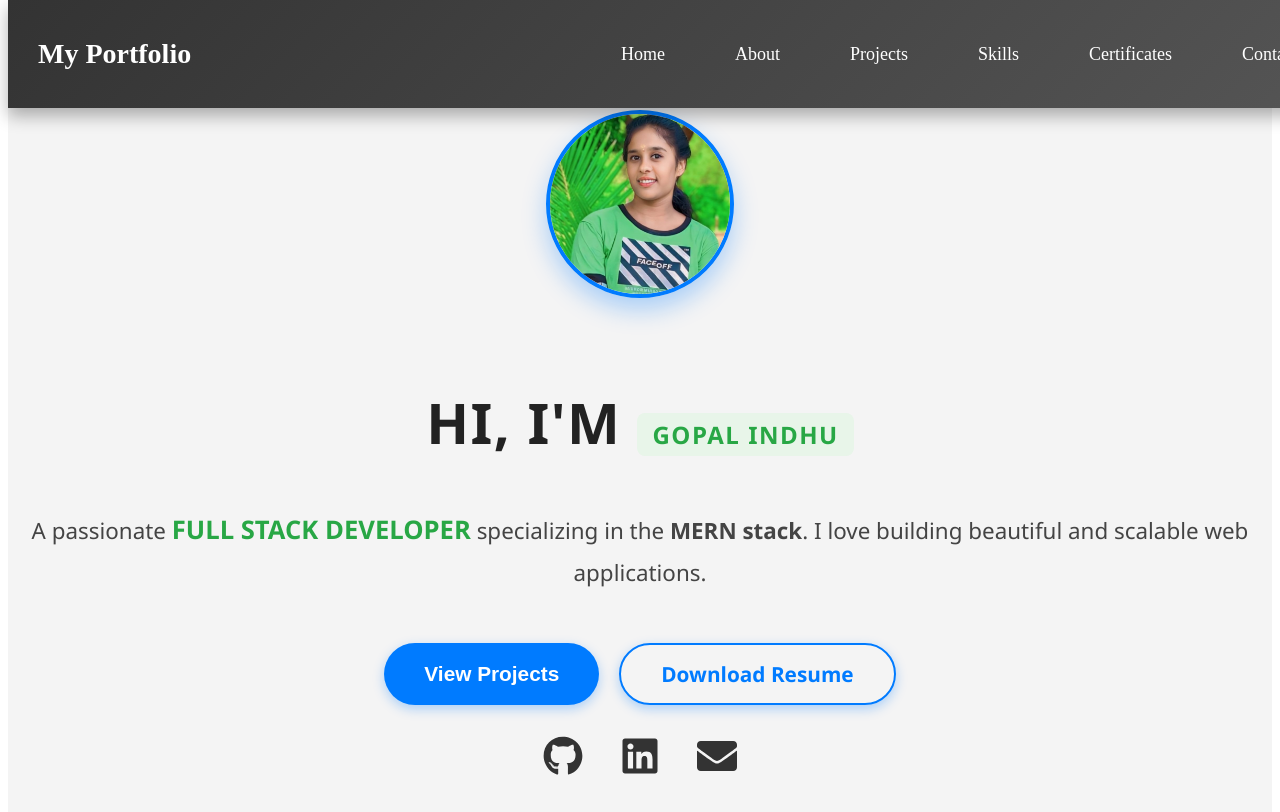
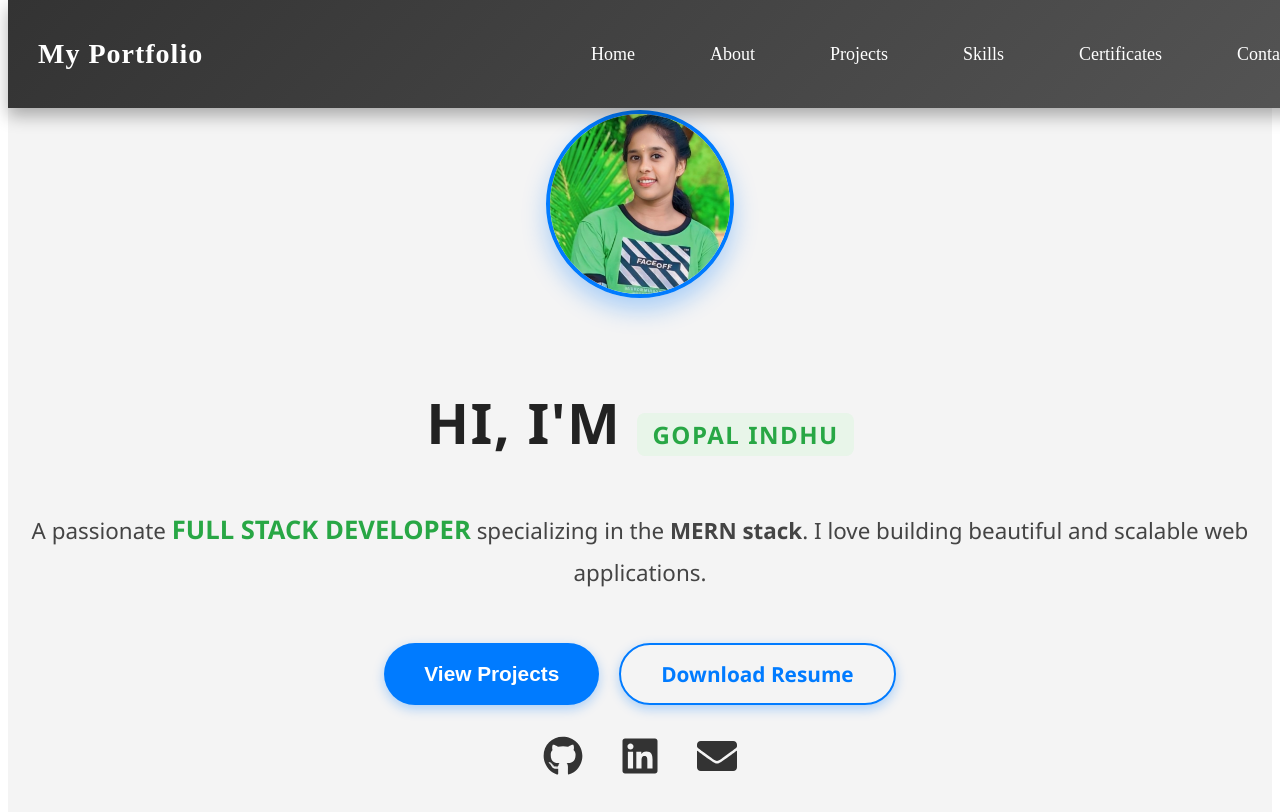
Before and after one commit to indhuanandhan70/Showcase143, a React (Create React App) app: page / in a window 1280 px wide. Shown: the top 812 px of the page. Built offline with nearby package versions, Linux system fonts and the light colour scheme.

Commit message:
Update Navbar.css

```diff
--- a/src/components/Navbar.css
+++ b/src/components/Navbar.css
@@ -17,33 +17,32 @@
 .navbar-logo h1 {
   font-size: 28px;
   font-weight: bold;
+  letter-spacing: 1px;
   transition: 0.3s;
-  cursor: pointer;
 }
 
 .navbar-logo h1:hover {
   color: #00bcd4;
 }
 
-/* ✅ Navbar Links */
 .nav-links {
   display: flex;
-  gap: 30px;
+  gap: 25px;
   list-style: none;
-  transition: all 0.3s ease;
 }
 
 .nav-links a {
   text-decoration: none;
   color: #fff;
   font-size: 18px;
-  padding: 10px 20px;
+  padding: 10px 25px;
   transition: 0.3s;
   border-radius: 5px;
   position: relative;
   overflow: hidden;
 }
 
+/* ✅ Stylish Hover Effect */
 .nav-links a:hover {
   background: #00bcd4;
   color: #fff;
@@ -68,7 +67,7 @@
 /* ✅ Mobile and Tablet Styles */
 @media (max-width: 1024px) {
   .navbar {
-    padding: 15px 20px;
+    padding: 10px 20px;
   }
 
   .navbar-logo h1 {
@@ -82,28 +81,27 @@
     left: -100%;
     width: 100%;
     height: calc(100vh - 60px);
-    background: #222;
+    background: #444;
     z-index: 999;
     transition: 0.5s ease-in-out;
     box-shadow: 0 10px 25px rgba(0, 0, 0, 0.5);
   }
 
   .nav-links.open {
-    left: 0;   /* Menu slides in when open */
+    left: 0;  /* Slide in when open */
   }
 
   .nav-links a {
     padding: 20px;
     text-align: center;
-    font-size: 20px;
-    width: 100%;
+    font-size: 22px;
   }
 
   .hamburger {
     display: block;
   }
 
-  /* ✅ Hamburger Animation */
+  /* ✅ Animated Hamburger */
   .hamburger.active div:nth-child(1) {
     transform: rotate(45deg) translate(6px, 6px);
   }
@@ -117,7 +115,7 @@
   }
 }
 
-/* ✅ Small Phones */
+/* ✅ Extra Small Screens (Phones) */
 @media (max-width: 480px) {
   .navbar {
     padding: 10px 15px;
@@ -133,7 +131,7 @@
   }
 }
 
-/* ✅ Desktop */
+/* ✅ Desktop (large screens) */
 @media (min-width: 1025px) {
   .nav-links {
     display: flex;
```
